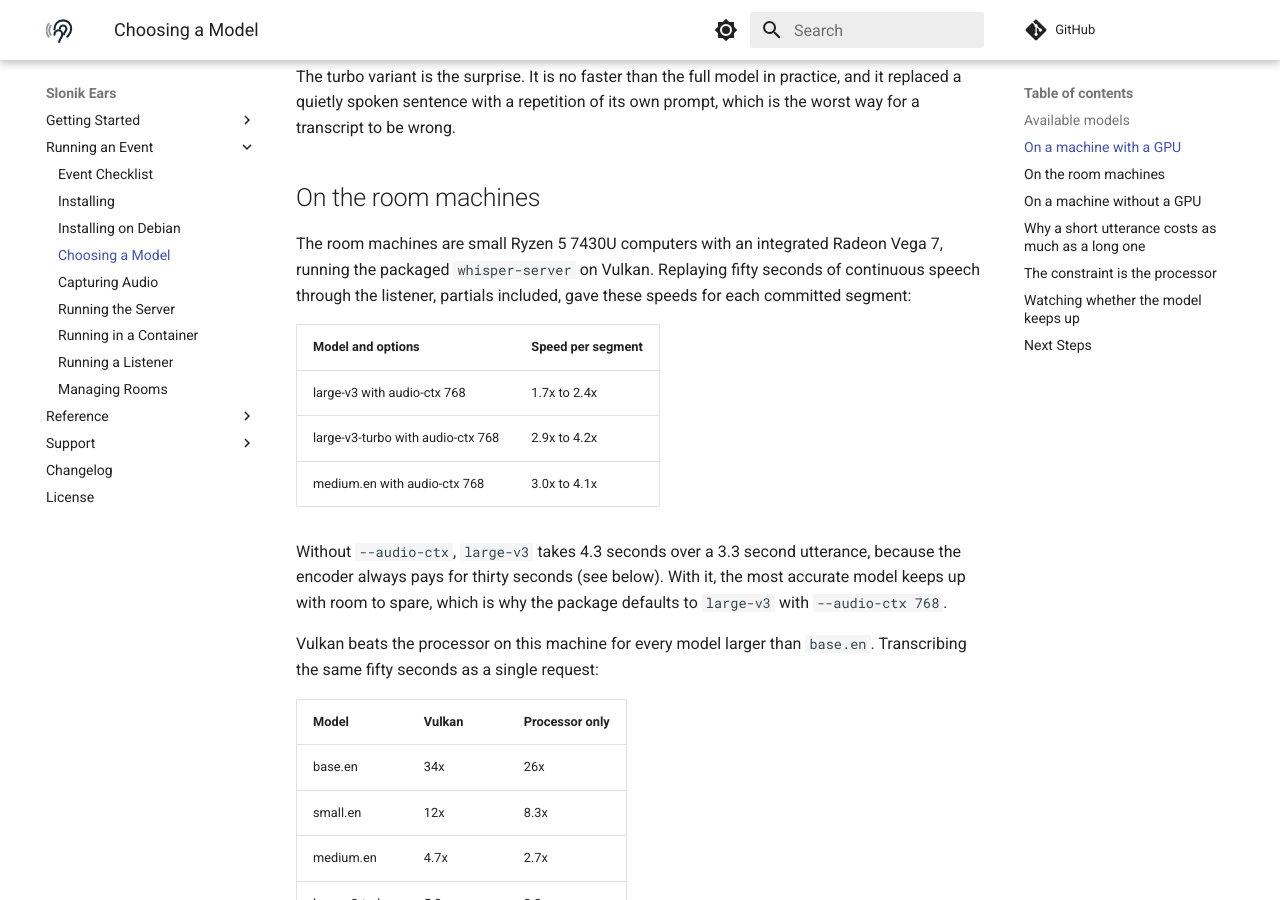
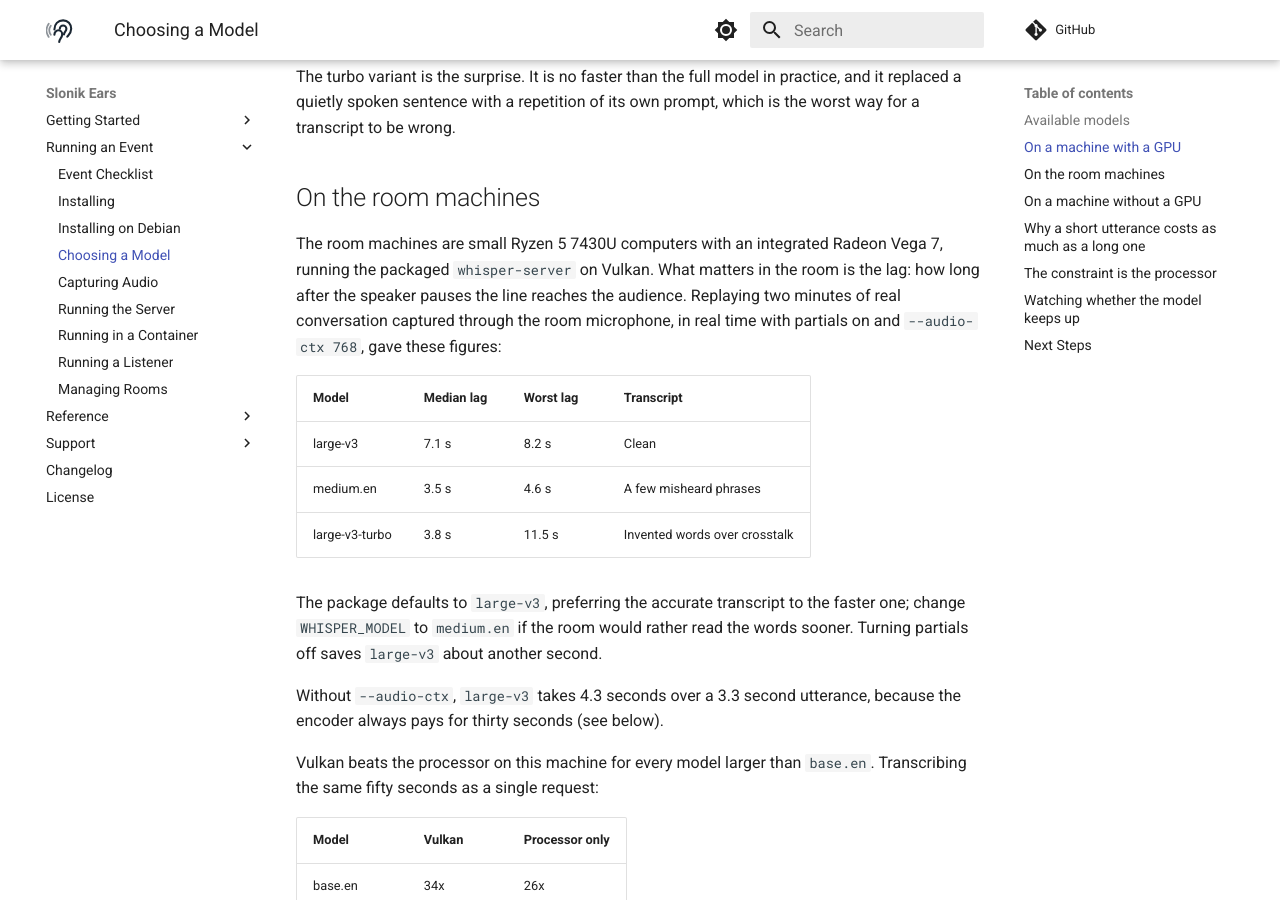
Before and after one commit to dpage/slonik-ears, an MkDocs documentation site: the page built from docs/models.md, in a window 1280 px wide and 900 px high, scrolled down 1256 px. Built offline with MkDocs 1.6.1 and Material for MkDocs 9.7.7, drawn with Linux system fonts in a browser that asks for light colours; comment, search, counter and statistics services are not loaded.

Commit message:
Describe the room machines by lag on real speech
The earlier figures came from synthetic speech that always ran to the
maximum utterance length, which flattered every model. Real conversation
replayed through the listener shows large-v3 about seven seconds behind
the speaker and medium.en about half that, and the default's comments and
the documentation now say so.

```diff
--- a/docs/models.md
+++ b/docs/models.md
@@ -49,20 +49,26 @@ to be wrong.
 ## On the room machines
 
 The room machines are small Ryzen 5 7430U computers with an integrated
-Radeon Vega 7, running the packaged `whisper-server` on Vulkan. Replaying
-fifty seconds of continuous speech through the listener, partials
-included, gave these speeds for each committed segment:
+Radeon Vega 7, running the packaged `whisper-server` on Vulkan. What
+matters in the room is the lag: how long after the speaker pauses the
+line reaches the audience. Replaying two minutes of real conversation
+captured through the room microphone, in real time with partials on and
+`--audio-ctx 768`, gave these figures:
 
-| Model and options | Speed per segment |
-| --- | --- |
-| large-v3 with audio-ctx 768 | 1.7x to 2.4x |
-| large-v3-turbo with audio-ctx 768 | 2.9x to 4.2x |
-| medium.en with audio-ctx 768 | 3.0x to 4.1x |
+| Model | Median lag | Worst lag | Transcript |
+| --- | --- | --- | --- |
+| large-v3 | 7.1 s | 8.2 s | Clean |
+| medium.en | 3.5 s | 4.6 s | A few misheard phrases |
+| large-v3-turbo | 3.8 s | 11.5 s | Invented words over crosstalk |
+
+The package defaults to `large-v3`, preferring the accurate transcript
+to the faster one; change `WHISPER_MODEL` to `medium.en` if the room
+would rather read the words sooner. Turning partials off saves `large-v3`
+about another second.
 
 Without `--audio-ctx`, `large-v3` takes 4.3 seconds over a 3.3 second
 utterance, because the encoder always pays for thirty seconds (see
-below). With it, the most accurate model keeps up with room to spare,
-which is why the package defaults to `large-v3` with `--audio-ctx 768`.
+below).
 
 Vulkan beats the processor on this machine for every model larger than
 `base.en`. Transcribing the same fifty seconds as a single request:
```
Also changed, not shown: docs/debian.md (+3 -2 lines), 1 other file.
